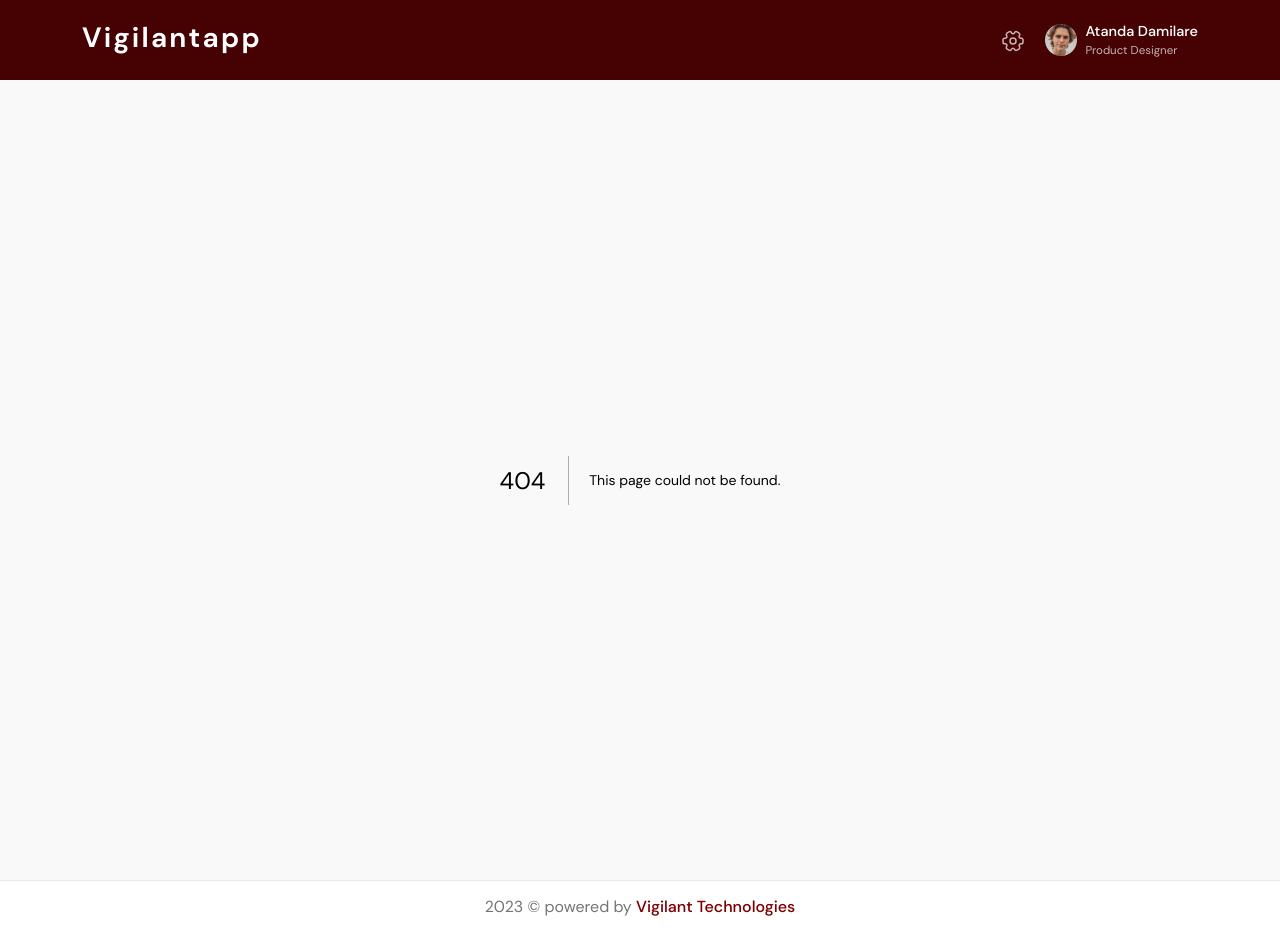
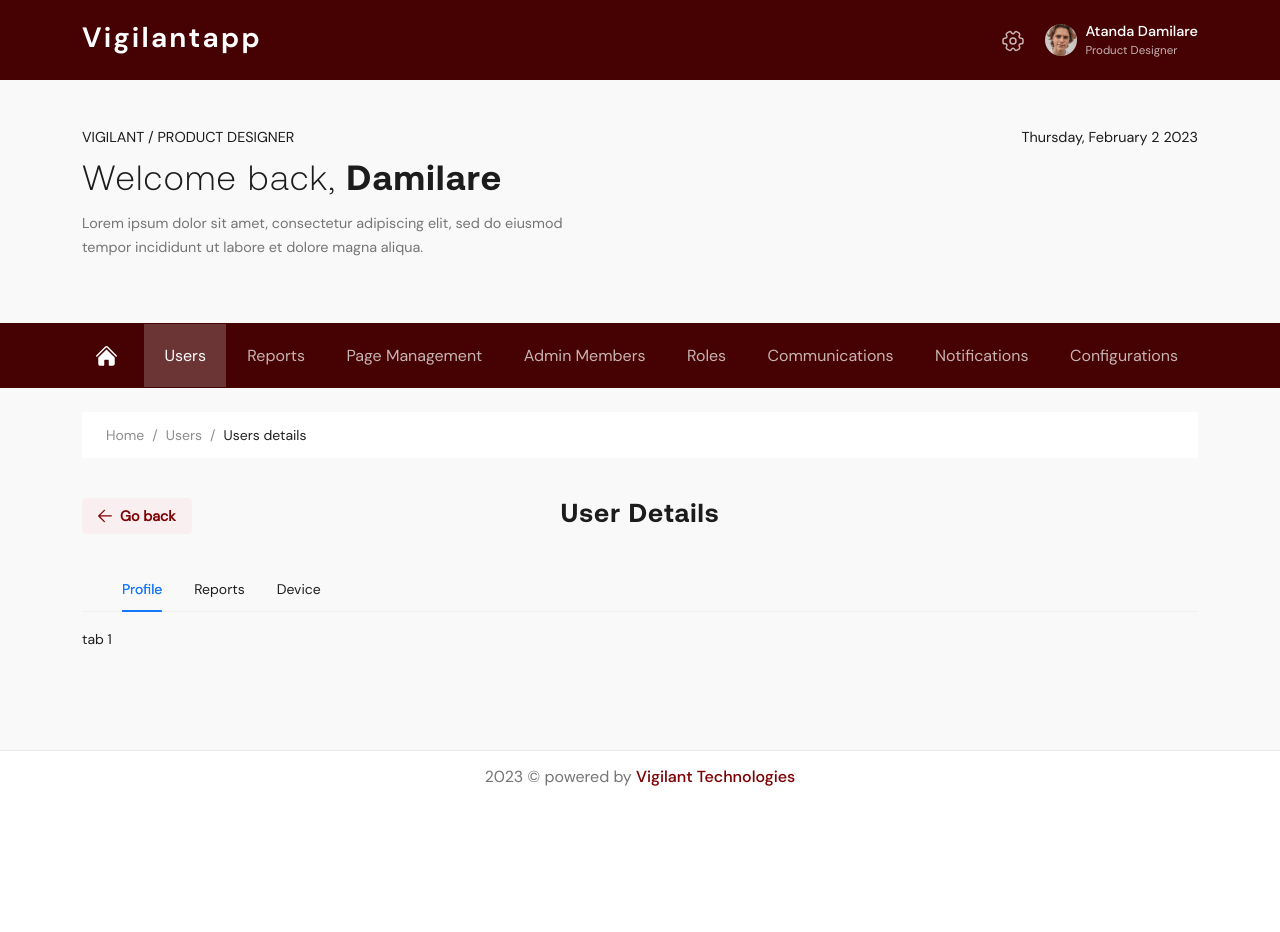
Before and after one commit to iyanuloluwa-Miracle/vigixnew, a Next.js app: page /user-details in a window 1280 px wide. Before the commit this address had no page. After the commit the page ends 802 px from the top, so only its background shows below. Built offline with nearby package versions, Linux system fonts and the light colour scheme.

Commit message:
started user details

```diff
--- a/components/BreadCrumb.jsx
+++ b/components/BreadCrumb.jsx
@@ -1,16 +1,28 @@
-import React from 'react';
+import React, { useState } from 'react';
 import { Breadcrumb } from 'antd';
 import { HomeNav } from '../utility/svg';
 import Link from 'next/link';
 import { useRouter } from 'next/router';
 
-export default function BreadCrumb({ tab }) {
+export default function BreadCrumb({ tab, location }) {
   const router = useRouter();
+  const [backdrop, setBackdrop] = useState(false);
+
+  function MouseOver() {
+    setBackdrop(true);
+  }
+  function MouseOut() {
+    setBackdrop(false);
+  }
 
   return (
     <>
       <section className="primary-bg">
         <div className="container">
+          {/* <div
+            className={backdrop ? 'backdrop d-block' : 'backdrop d-none'}
+          ></div> */}
+
           <div className="row page-navigation align-items-center">
             <ul className="navbar-nav flex-row col">
               <li
@@ -24,22 +36,36 @@ export default function BreadCrumb({ tab }) {
               </li>
               <li className={tab == 'users' ? 'nav-item active' : 'nav-item'}>
                 <div className="parent">
+                  <div>
                     <Link href={''}>Users</Link>
+
                     <div className="children">
+                      <div className="backdrop" />
                       <ul className="px-0">
                         <li>
-                        <Link href={''}>Manage Users</Link>
+                          <Link href={'/manage-users'}>Manage Users</Link>
                         </li>
                         <li>
-                        <Link href={''}>Users</Link>
+                          <Link href={''}>Logged-In Users</Link>
                         </li>
                       </ul>
+                    </div>
                   </div>
                 </div>
               </li>
               <li className={tab == 'reports' ? 'nav-item active' : 'nav-item'}>
                 <div className="parent">
+                  <div>
                     <Link href={''}>Reports</Link>
+                    <div className="children">
+                      <div className="backdrop" />
+                      <ul className="px-0">
+                        <li>
+                          <Link href={'/manage-users'}>Reports</Link>
+                        </li>
+                      </ul>
+                    </div>
+                  </div>
                 </div>
               </li>
               <li
@@ -47,16 +73,39 @@ export default function BreadCrumb({ tab }) {
                   tab == 'pageManagement' ? 'nav-item active' : 'nav-item'
                 }
               >
-                <div className="parent"></div>
+                <div className="parent">
+                  <div>
                     <Link href={''}>Page Management</Link>
+                    <div className="children">
+                      <div className="backdrop" />
+                      <ul className="px-0">
+                        <li>
+                          <Link href={'/manage-users'}>Reports</Link>
+                        </li>
+                      </ul>
+                    </div>
+                  </div>
+                </div>
               </li>
               <li
                 className={
                   tab == 'adminMembers' ? 'nav-item active' : 'nav-item'
                 }
+                onMouseOver={() => MouseOver}
+                onMouseOut={MouseOut}
               >
                 <div className="parent">
+                  <div>
                     <Link href={''}>Admin Members</Link>
+                    <div className="children">
+                      <div className="backdrop" />
+                      <ul className="px-0">
+                        <li>
+                          <Link href={'/manage-users'}>Reports</Link>
+                        </li>
+                      </ul>
+                    </div>
+                  </div>
                 </div>
               </li>
               <li className={tab == 'roles' ? 'nav-item active' : 'nav-item '}>
@@ -70,7 +119,17 @@ export default function BreadCrumb({ tab }) {
                 }
               >
                 <div className="parent">
+                  <div>
                     <Link href={''}>Communications</Link>
+                    <div className="children">
+                      <div className="backdrop" />
+                      <ul className="px-0">
+                        <li>
+                          <Link href={'/manage-users'}>Reports</Link>
+                        </li>
+                      </ul>
+                    </div>
+                  </div>
                 </div>
               </li>
               <li
@@ -79,7 +138,17 @@ export default function BreadCrumb({ tab }) {
                 }
               >
                 <div className="parent">
+                  <div>
                     <Link href={''}>Notifications</Link>
+                    <div className="children">
+                      <div className="backdrop" />
+                      <ul className="px-0">
+                        <li>
+                          <Link href={'/manage-users'}>Reports</Link>
+                        </li>
+                      </ul>
+                    </div>
+                  </div>
                 </div>
               </li>
               <li
@@ -88,7 +157,17 @@ export default function BreadCrumb({ tab }) {
                 }
               >
                 <div className="parent">
+                  <div>
                     <Link href={''}>Configurations</Link>
+                    <div className="children">
+                      <div className="backdrop" />
+                      <ul className="px-0">
+                        <li>
+                          <Link href={'/manage-users'}>Reports</Link>
+                        </li>
+                      </ul>
+                    </div>
+                  </div>
                 </div>
               </li>
             </ul>
@@ -99,9 +178,17 @@ export default function BreadCrumb({ tab }) {
         <div className="container">
           <Breadcrumb>
             <Breadcrumb.Item>Home</Breadcrumb.Item>
+            {location ? (
+              location.map((el, index) => (
+                <Breadcrumb.Item key={index}>
+                  <a href={el.link}>{el.location}</a>
+                </Breadcrumb.Item>
+              ))
+            ) : (
               <Breadcrumb.Item>
                 <a href="">Dashboard</a>
               </Breadcrumb.Item>
+            )}
           </Breadcrumb>
         </div>
       </section>
--- a/components/Layout.jsx
+++ b/components/Layout.jsx
@@ -33,8 +33,6 @@ const Layout = ({ children }) => {
   const [info, setInfo] = useState(null);
   const router = useRouter();
 
-  console.log(router.pathname);
-
   return (
     <OverlayContext.Provider
       value={{
--- /dev/null
+++ b/components/UserDetails.jsx
@@ -0,0 +1,44 @@
+import Link from 'next/link';
+import React from 'react';
+import { back } from '../utility/svg';
+import { Tabs } from 'antd';
+
+export default function UserDetails() {
+  return (
+    <section>
+      <div className="container">
+        <div className="row justify-content-between details-header">
+          <div className="col-auto go-back">
+            <Link href={''}>
+              {back}
+              <span>Go back</span>
+            </Link>
+          </div>
+          <div className="col-auto">
+            <h4 className="_tabs">User Details</h4>
+          </div>
+          <div className="col-auto go-back d-none d-lg-block">
+            <Link href={''} style={{ visibility: 'hidden' }}>
+              {back}
+              <span>Go back</span>
+            </Link>
+          </div>
+        </div>
+        <div className="user-details-content">
+          <Tabs defaultActiveKey="1">
+            <Tabs.TabPane tab="Profile" key="item-1">
+              <div>tab 1</div>
+            </Tabs.TabPane>
+
+            <Tabs.TabPane tab="Reports" key="item-2">
+              <div>tab 2</div>
+            </Tabs.TabPane>
+            <Tabs.TabPane tab="Device" key="item-3">
+              <div>tab 3</div>
+            </Tabs.TabPane>
+          </Tabs>
+        </div>
+      </div>
+    </section>
+  );
+}
--- a/pages/all-users.js
+++ b/pages/manage-users.js
@@ -1,14 +1,14 @@
 import React from 'react';
 import BreadCrumb from '../components/BreadCrumb';
-import Users from '../components/Users';
+import ManageUsers from '../components/ManageUsers';
 import Welcome from '../components/Welcome';
 
-export default function users() {
+export default function manageusers() {
   return (
     <>
       <Welcome />
       <BreadCrumb tab={'users'} />
-      <Users />
+      <ManageUsers />
     </>
   );
 }
--- /dev/null
+++ b/pages/user-details.js
@@ -0,0 +1,20 @@
+import React from 'react';
+import Welcome from '../components/Welcome';
+import BreadCrumb from '../components/BreadCrumb';
+import UserDetails from '../components/UserDetails';
+
+export default function userprofile() {
+  return (
+    <>
+      <Welcome />
+      <BreadCrumb
+        tab={'users'}
+        location={[
+          { link: '/manage-users', location: 'Users' },
+          { link: '', location: 'Users details' },
+        ]}
+      />
+      <UserDetails />
+    </>
+  );
+}
--- a/styles/globals.css
+++ b/styles/globals.css
@@ -350,6 +350,7 @@ button:hover {
   padding: 20px 4px;
   padding: 20px 20px;
   display: inline-block;
+  z-index: 5;
 }
 
 .page-navigation .nav-item a:hover,
@@ -828,11 +829,13 @@ button:hover {
 
 .page-navigation .nav-item .parent {
   position: relative;
+  z-index: 4;
 }
 .page-navigation .nav-item .parent .children {
-  /* visibility: hidden; */
+  visibility: hidden;
   position: absolute;
   background-color: white;
+  z-index: 4;
 }
 .page-navigation .nav-item .parent .children ul {
   list-style: none;
@@ -841,9 +844,73 @@ button:hover {
 .page-navigation .nav-item .parent:hover .children {
   visibility: visible;
 }
+
 .page-navigation .nav-item .parent .children a {
   color: #1c1c1c !important;
   color: #1c1c1c;
+}
+
+.page-navigation .nav-item .parent .backdrop {
+  position: fixed;
+  height: 100vh;
+  width: 100vw;
+  background: #bfbfbf;
+  top: 0px;
+  left: 0px;
+  z-index: -1;
+  visibility: hidden;
+  opacity: 0.2;
+}
+.page-navigation .nav-item .parent:hover .backdrop {
+  /* display: block; */
+  /* visibility: visible; */
+}
+.page-navigation .nav-item .parent .backdrop:hover {
+  /* display: none; */
+  /* visibility: hidden; */
+}
+/* user details  */
+.details-header {
+  margin-top: 40px;
+  margin-bottom: 32px;
+}
+.go-back a {
+  padding: 0.5rem 1rem;
+  color: var(--primary) !important;
+  font-weight: 900;
+  font-size: 14.4px;
+  line-height: 20px;
+  display: flex;
+  align-items: center;
+  gap: 8px;
+  background: #faeff0;
+  border-radius: 4px;
+}
+.user-details-content .ant-tabs-nav {
+  padding-left: 20px;
+}
+
+.user-details-content
+  :where(.css-dev-only-do-not-override-j0nf2s).ant-tabs
+  .ant-tabs-tab {
+  font-size: 1rem;
+  line-height: 25px;
+  color: var(--black2);
+}
+.user-details-content
+  :where(.css-dev-only-do-not-override-j0nf2s).ant-tabs
+  .ant-tabs-tab.ant-tabs-tab-active
+  .ant-tabs-tab-btn {
+  color: var(--primary);
+  /* font-weight: 900; */
+  font-size: 1rem;
+  line-height: 25px;
+  font-family: 'dm-sans-medium';
+}
+.user-details-content
+  :where(.css-dev-only-do-not-override-j0nf2s).ant-tabs
+  .ant-tabs-tab:hover {
+  color: var(--primary);
 }
 
 @media (min-width: 1000px) {
@@ -851,4 +918,7 @@ button:hover {
     width: 220px;
     max-width: 100vw;
   }
+  .user-details-content .ant-tabs-nav {
+    padding-left: 40px;
+  }
 }
--- a/utility/svg.js
+++ b/utility/svg.js
@@ -279,3 +279,20 @@ export const DirRight = (
     />
   </svg>
 );
+
+export const back = (
+  <svg
+    width="14"
+    height="14"
+    viewBox="0 0 14 14"
+    fill="none"
+    xmlns="http://www.w3.org/2000/svg"
+  >
+    <path
+      fill-rule="evenodd"
+      clip-rule="evenodd"
+      d="M13.8754 6.99997C13.8754 7.16573 13.8096 7.3247 13.6924 7.44191C13.5752 7.55912 13.4162 7.62497 13.2504 7.62497H2.25876L6.81709 12.1833C6.8785 12.2405 6.92775 12.3095 6.96191 12.3862C6.99607 12.4628 7.01444 12.5456 7.01592 12.6295C7.0174 12.7134 7.00196 12.7968 6.97053 12.8746C6.93909 12.9525 6.89231 13.0231 6.83296 13.0825C6.77361 13.1418 6.70291 13.1886 6.62509 13.2201C6.54727 13.2515 6.46391 13.2669 6.37999 13.2655C6.29607 13.264 6.21331 13.2456 6.13664 13.2114C6.05998 13.1773 5.99098 13.128 5.93376 13.0666L0.30876 7.44163C0.191718 7.32444 0.125977 7.16559 0.125977 6.99997C0.125977 6.83434 0.191718 6.67549 0.30876 6.5583L5.93376 0.933298C5.99098 0.871893 6.05998 0.822641 6.13664 0.788481C6.21331 0.754321 6.29607 0.735953 6.37999 0.734472C6.46391 0.732992 6.54727 0.748429 6.62509 0.779863C6.70291 0.811297 6.77361 0.858084 6.83296 0.917433C6.89231 0.976782 6.93909 1.04748 6.97053 1.1253C7.00196 1.20312 7.0174 1.28648 7.01592 1.3704C7.01444 1.45432 6.99607 1.53708 6.96191 1.61375C6.92775 1.69041 6.8785 1.75941 6.81709 1.81663L2.25876 6.37497H13.2504C13.4162 6.37497 13.5752 6.44081 13.6924 6.55802C13.8096 6.67523 13.8754 6.8342 13.8754 6.99997Z"
+      fill="#7D0003"
+    />
+  </svg>
+);
```
Also changed, not shown: components/ManageUsers.jsx (renamed from components/Users.jsx, +65 -8 lines). Lines whose indentation alone changed are shown as unchanged.
